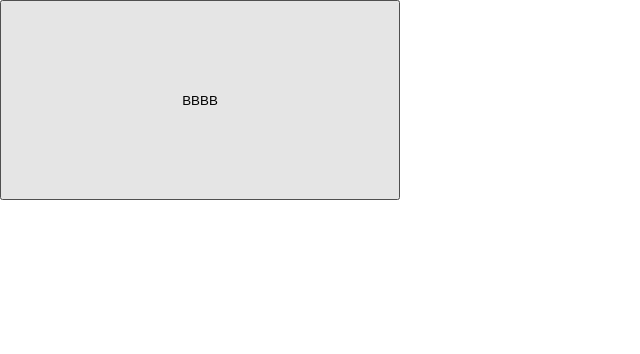
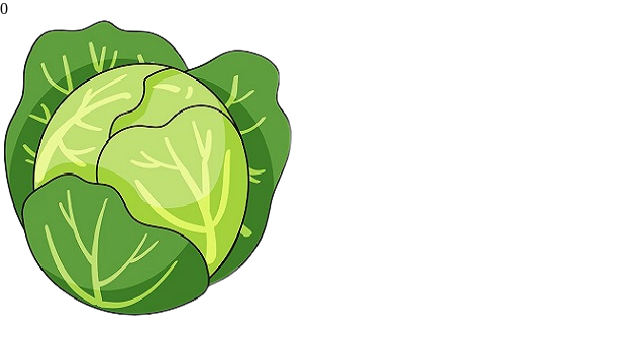
Before and after one commit to RedBerry27/DestinyWeaponRandomizer, a plain HTML site: page index.html in a window 1280 px wide. Shown: the whole page, without its empty margins (0-640 px from the left). Drawn offline with Linux system fonts and the light colour scheme.

Commit message:
Add files via upload
cabbage

```diff
--- a/index.html
+++ b/index.html
@@ -16,20 +16,25 @@
 
         }
         .mainButton{
-            width: 400px;
-            height: 200px;
-
+            width: 300px;
+            height: 300px;
+            display: flex;
         }
         .mainContainer{
             min-height: 100%;
             width: 100%;
+            display: flex;
+            flex-direction: column;
+        }
+        #cabbageCount{
             display: flex;
         }
     </style>
 </head>
 <body>
     <div class="mainContainer">
-        <button id="mainButton" class="mainButton" onclick="handleClick()">BBBB</button>
+        <p id="cabbageCount">0</p>
+        <img src="cabbage.png" id="mainButton" class="mainButton" onclick="handleClick()"/>
         <script src="index.js"></script>
     </div>
 </body>
--- a/index.js
+++ b/index.js
@@ -1,5 +1,5 @@
 var count = 0;
-var button = document.getElementById("mainButton");
+var button = document.getElementById("cabbageCount");
 function handleClick(){
     count++;
     button.innerHTML = "Button " + count;
```
Also changed, not shown: cabbage.png (added).
